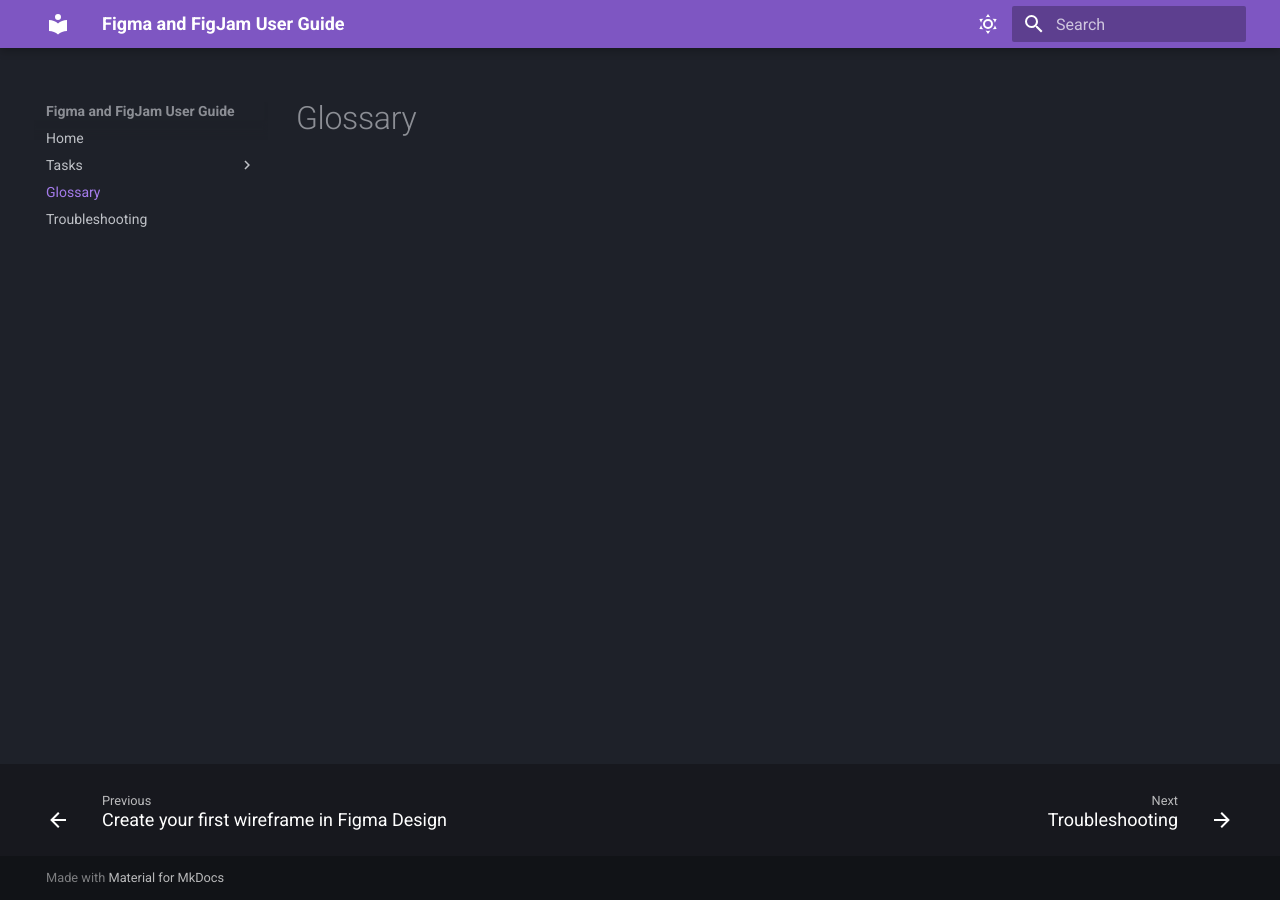
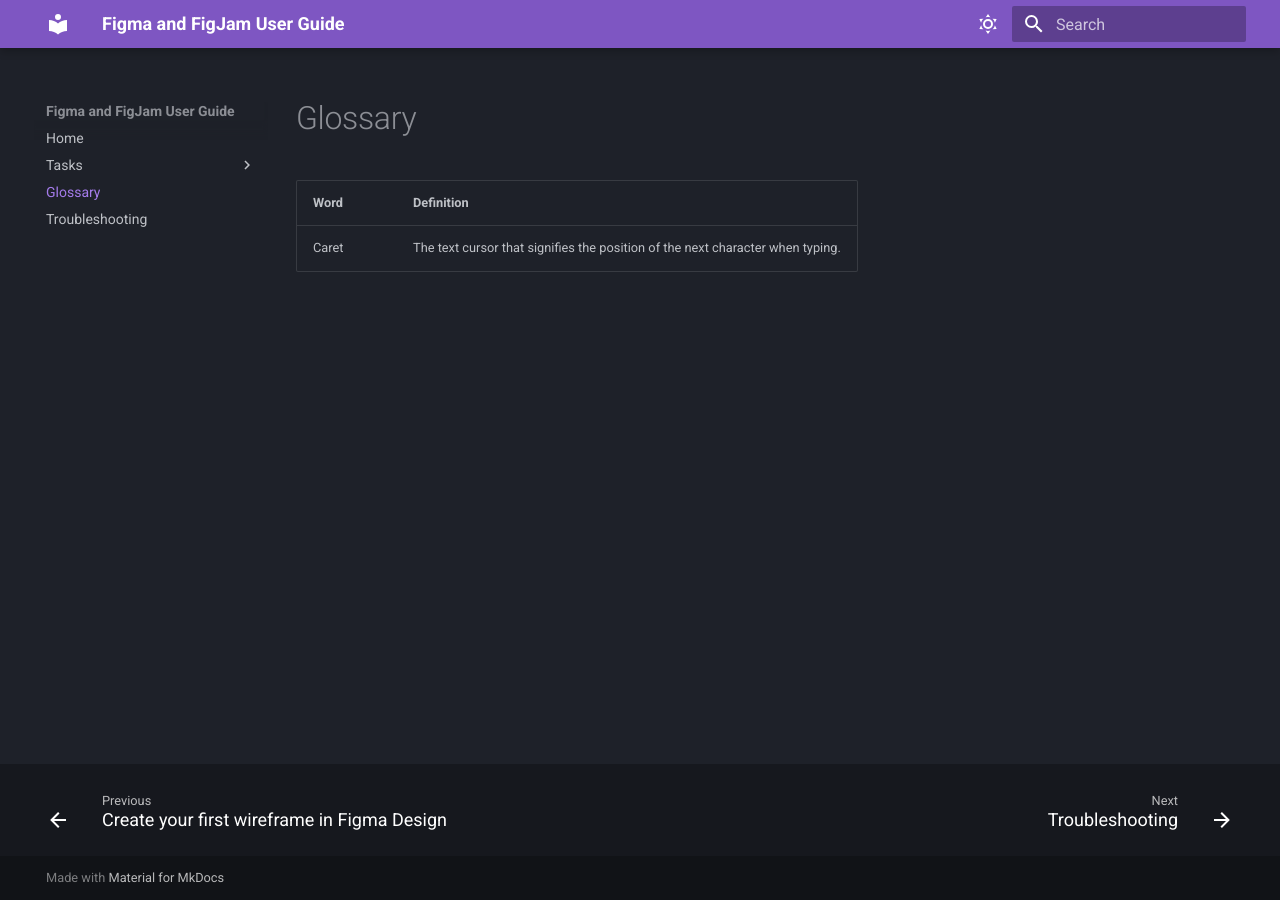
Before and after one commit to andrew-solomko/mkdocs-material-tutorial-andrew, an MkDocs documentation site: the page built from docs/glossary.md, in a window 1280 px wide. Built offline with MkDocs 1.6.1 and Material for MkDocs 9.7.7, drawn with Linux system fonts in a browser that asks for light colours.

Commit message:
Add structure to glossary

```diff
--- a/docs/glossary.md
+++ b/docs/glossary.md
@@ -1 +1,5 @@
-Caret: The text cursor that signifies the position of the next character when typing.
+# Glossary
+
+| Word    | Definition                                                                     |
+| ------- | ------------------------------------------------------------------------------ |
+| Caret   | The text cursor that signifies the position of the next character when typing. |
```
